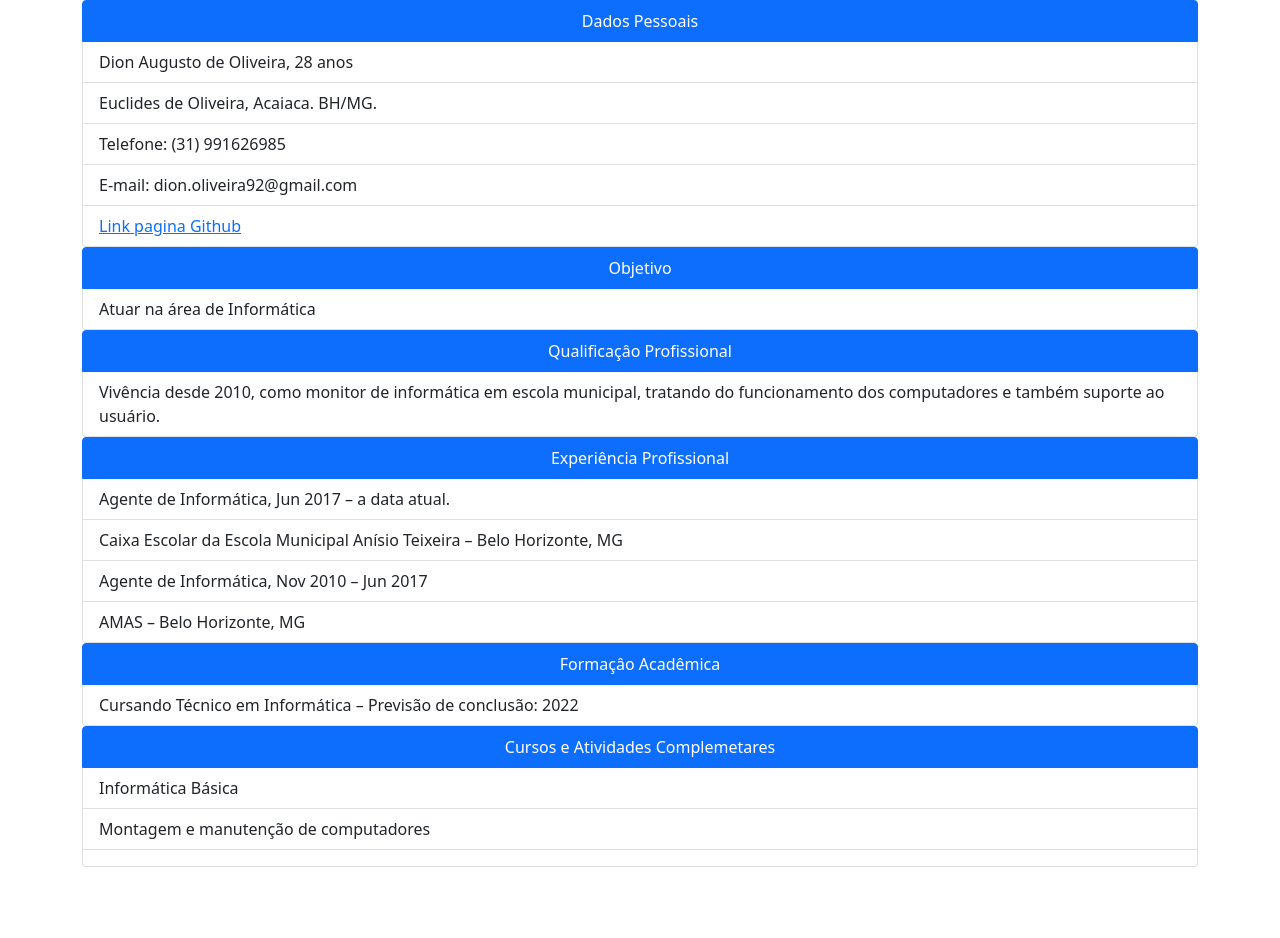
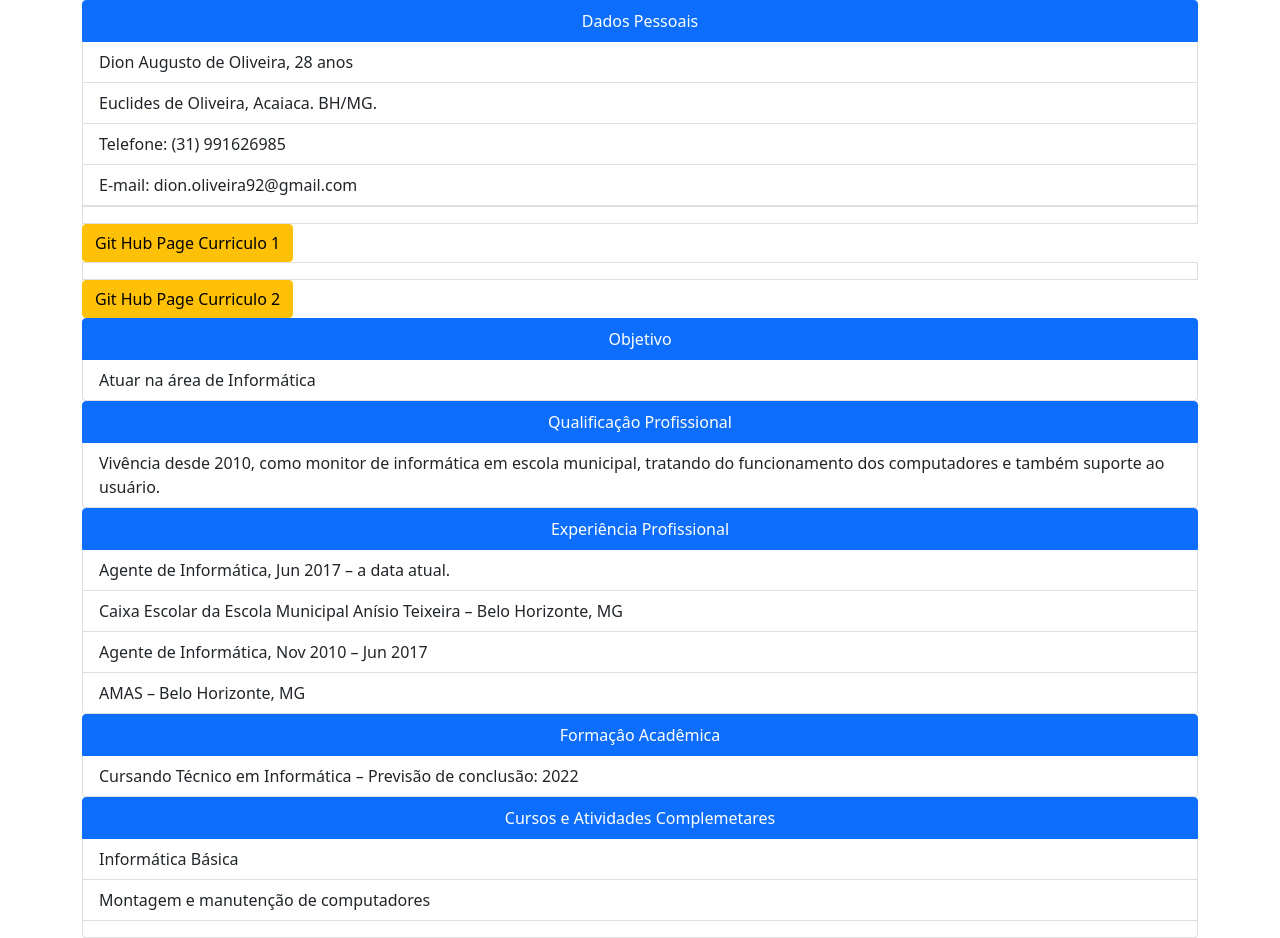
Before and after one commit to DionOliveira/curriculov2, a plain HTML site: page index.html in a window 1280 px wide. Before the commit the page ends 867 px from the top, so only its background shows below. Drawn offline with nearby package versions, Linux system fonts and the light colour scheme.

Commit message:
Update index.html

```diff
--- a/index.html
+++ b/index.html
@@ -20,8 +20,16 @@
                 <li class="list-group-item">Euclides de Oliveira, Acaiaca. BH/MG.</li>
                 <li class="list-group-item">Telefone: (31) 991626985</li>
                 <li class="list-group-item">E-mail: dion.oliveira92@gmail.com</li>
-                <li class="list-group-item"> <a href="https://github.com/DionOliveira">Link pagina Github</a></liclass></li>
+                <a href="https://dionoliveira.github.io/Curriculo/"><li class="list-group-item"></li> <button type="button" class="btn btn-warning">
+                    Git Hub Page Curriculo 1
+                    </button></li></a>
+                    <a href="https://github.com/DionOliveira/curriculov2"><li class="list-group-item"></li> <button type="button" class="btn btn-warning">
+                        Git Hub Page Curriculo 2
+                        </button></li></a>
             </ul>
+
+
+
           </div>
         </div>
     </div>
```
